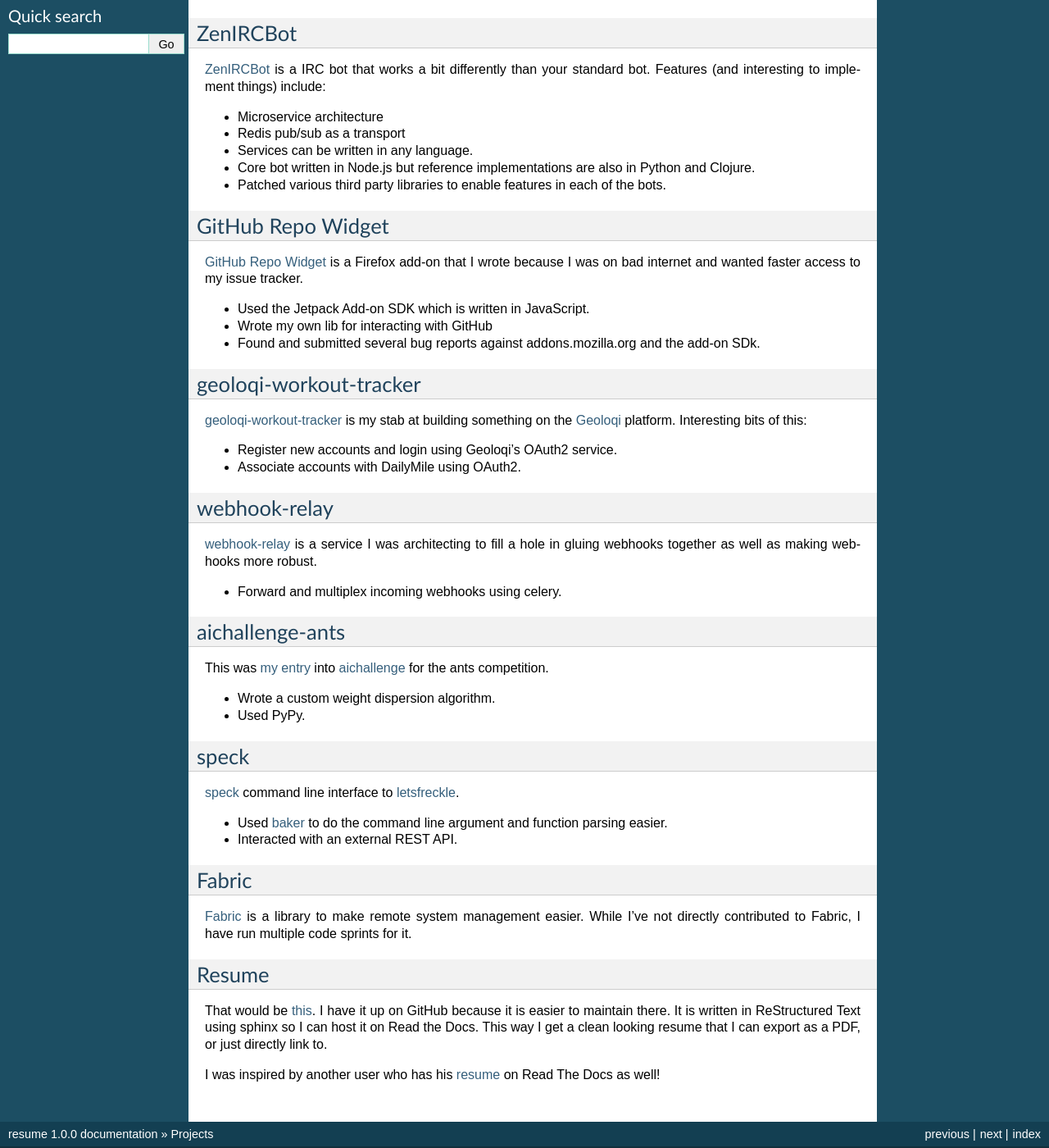
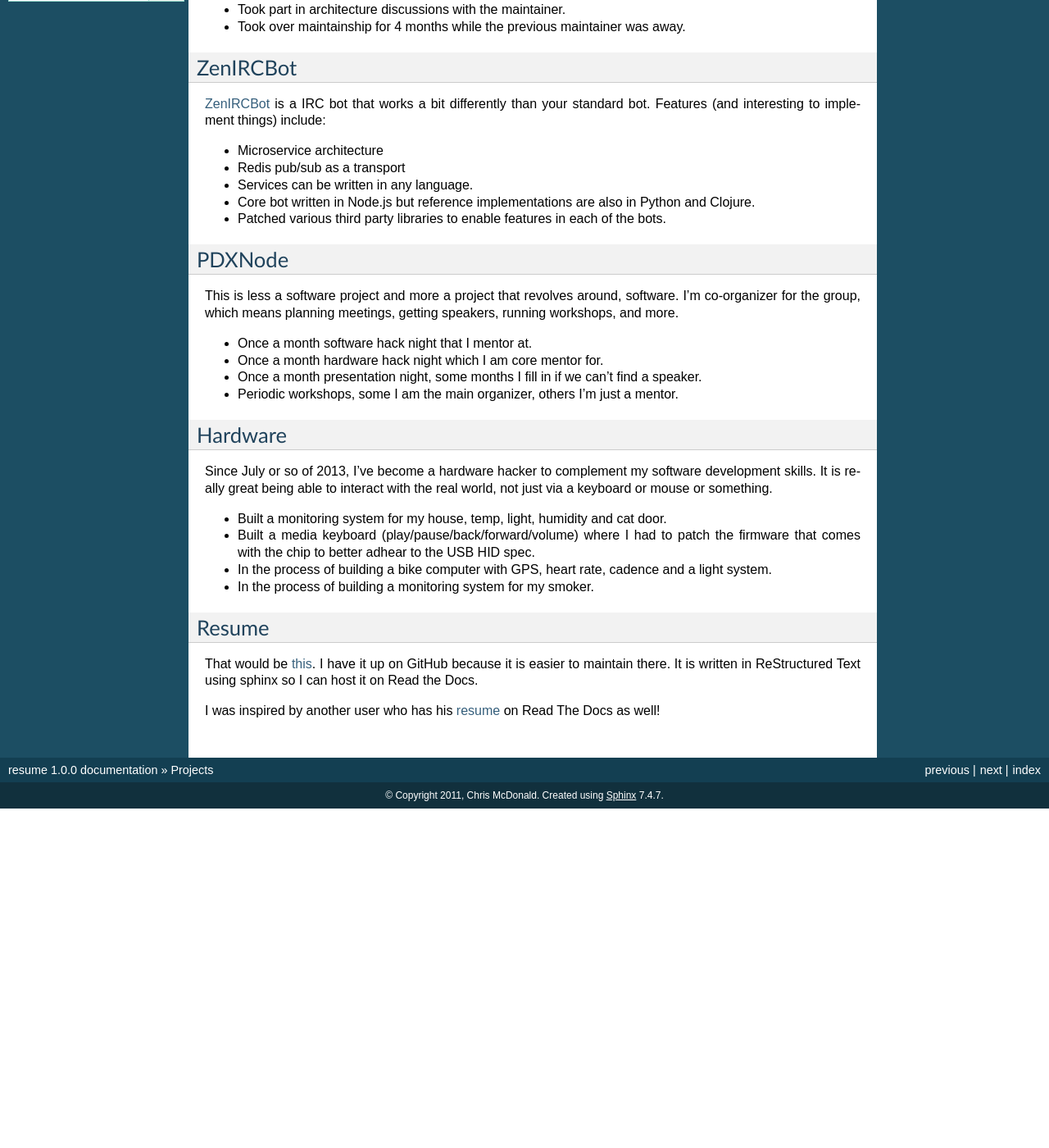
Before and after one commit to wraithan/resume, a Sphinx documentation site: the page built from docs/projects.rst, in a window 1280 px wide and 1400 px high, scrolled down 403 px. Shown: the whole window at 82% size. Built offline with Sphinx 7.4.7, drawn with Linux system fonts in a browser that asks for light colours; after the commit the page ends 1389 px from its top, so only the background shows below that; some of the changed text lies outside the part shown.

Commit message:
update for post-mozilla

```diff
--- a/docs/projects.rst
+++ b/docs/projects.rst
@@ -5,6 +5,7 @@
 The vast majority of my projects are open source and can be found on
 GitHub_. This is a list of projects I've written or contributed to in
 some way. I love discussing them, so feel free to ask me about them.
+
 
 #############
 Read the Docs
@@ -19,9 +20,11 @@
 
 What I did for the project:
 
+* Core developer/maintainer on the project.
 * Wrote better integration with GitHub, including tests.
 * Made it possible for multiple people be admins on a project.
 * Took part in architecture discussions with the maintainer.
+* Took over maintainship for 4 months while the previous maintainer was away.
 
 #########
 ZenIRCBot
@@ -38,63 +41,34 @@
 * Patched various third party libraries to enable features in each of
   the bots.
 
-##################
-GitHub Repo Widget
-##################
+#######
+PDXNode
+#######
 
-`GitHub Repo Widget`_ is a Firefox add-on that I wrote because I was
-on bad internet and wanted faster access to my issue tracker.
+This is less a software project and more a project that revolves around,
+software. I'm co-organizer for the group, which means planning meetings,
+getting speakers, running workshops, and more.
 
-* Used the Jetpack Add-on SDK which is written in JavaScript.
-* Wrote my own lib for interacting with GitHub
-* Found and submitted several bug reports against addons.mozilla.org
-  and the add-on SDk.
+* Once a month software hack night that I mentor at.
+* Once a month hardware hack night which I am core mentor for.
+* Once a month presentation night, some months I fill in if we can't find a
+  speaker.
+* Periodic workshops, some I am the main organizer, others I'm just a mentor.
 
-#######################
-geoloqi-workout-tracker
-#######################
+########
+Hardware
+########
 
-geoloqi-workout-tracker_ is my stab at building something on the
-Geoloqi_ platform. Interesting bits of this:
+Since July or so of 2013, I've become a hardware hacker to complement my
+software development skills. It is really great being able to interact with
+the real world, not just via a keyboard or mouse or something.
 
-* Register new accounts and login using Geoloqi's OAuth2 service.
-* Associate accounts with DailyMile using OAuth2.
-
-#############
-webhook-relay
-#############
-
-webhook-relay_ is a service I was architecting to fill a hole in
-gluing webhooks together as well as making webhooks more robust.
-
-* Forward and multiplex incoming webhooks using celery.
-
-################
-aichallenge-ants
-################
-
-This was `my entry`_ into aichallenge_ for the ants competition.
-
-* Wrote a custom weight dispersion algorithm.
-* Used PyPy.
-
-#####
-speck
-#####
-
-speck_ command line interface to `letsfreckle`_.
-
-* Used baker_ to do the command line argument and function parsing
-  easier.
-* Interacted with an external REST API.
-
-######
-Fabric
-######
-
-Fabric_ is a library to make remote system management easier. While
-I've not directly contributed to Fabric, I have run multiple code
-sprints for it.
+* Built a monitoring system for my house, temp, light, humidity and cat door.
+* Built a media keyboard (play/pause/back/forward/volume) where I had to patch
+  the firmware that comes with the chip to better adhear to the USB HID spec.
+* In the process of building a bike computer with GPS, heart rate, cadence and
+  a light system.
+* In the process of building a monitoring system for my smoker.
 
 ######
 Resume
@@ -102,8 +76,7 @@
 
 That would be this_. I have it up on GitHub because it is easier to
 maintain there. It is written in ReStructured Text using sphinx so I
-can host it on Read the Docs. This way I get a clean looking resume
-that I can export as a PDF, or just directly link to.
+can host it on Read the Docs.
 
 I was inspired by another user who has his resume_ on Read The Docs as
 well!
@@ -112,18 +85,6 @@
 .. _GitHub: https://github.com/wraithan
 .. _`Read the Docs`: http://readthedocs.org/
 .. _sphinx: http://sphinx.pocoo.org/
-.. _`GitHub Repo Widget`: https://addons.mozilla.org/en-US/firefox/addon/github-repo-widget/
-.. _geoloqi-workout-tracker: https://github.com/wraithan/geoloqi-workout-tracker
-.. _Geoloqi: http://geoloqi.com/
-.. _geoloqi-python: https://github.com/wraithan/geoloqi-python
-.. _ZenIRCBot: https://github.com/wraithan/zenircbot
-.. _node-irc: https://github.com/martynsmith/node-irc
-.. _webhook-relay: https://github.com/wraithan/webhook-relay
+.. _ZenIRCBot: https://github.com/zenirc/zenircbot
 .. _this: https://github.com/wraithan/resume
 .. _resume: http://resume.readthedocs.org/
-.. _aichallenge: http://aichallenge.org/
-.. _letsfreckle: http://letfreckle.com/
-.. _baker: http://pypi.python.org/pypi/Baker/
-.. _speck: https://github.com/wraithan/speck
-.. _`my entry`: https://github.com/wraithan/aichallenge-ants
-.. _Fabric: http://fabfile.org/
```
Also changed, not shown: docs/gigs.rst (+22 -4 lines), docs/technical_skills.rst (+13 -4 lines), 15 other files.
